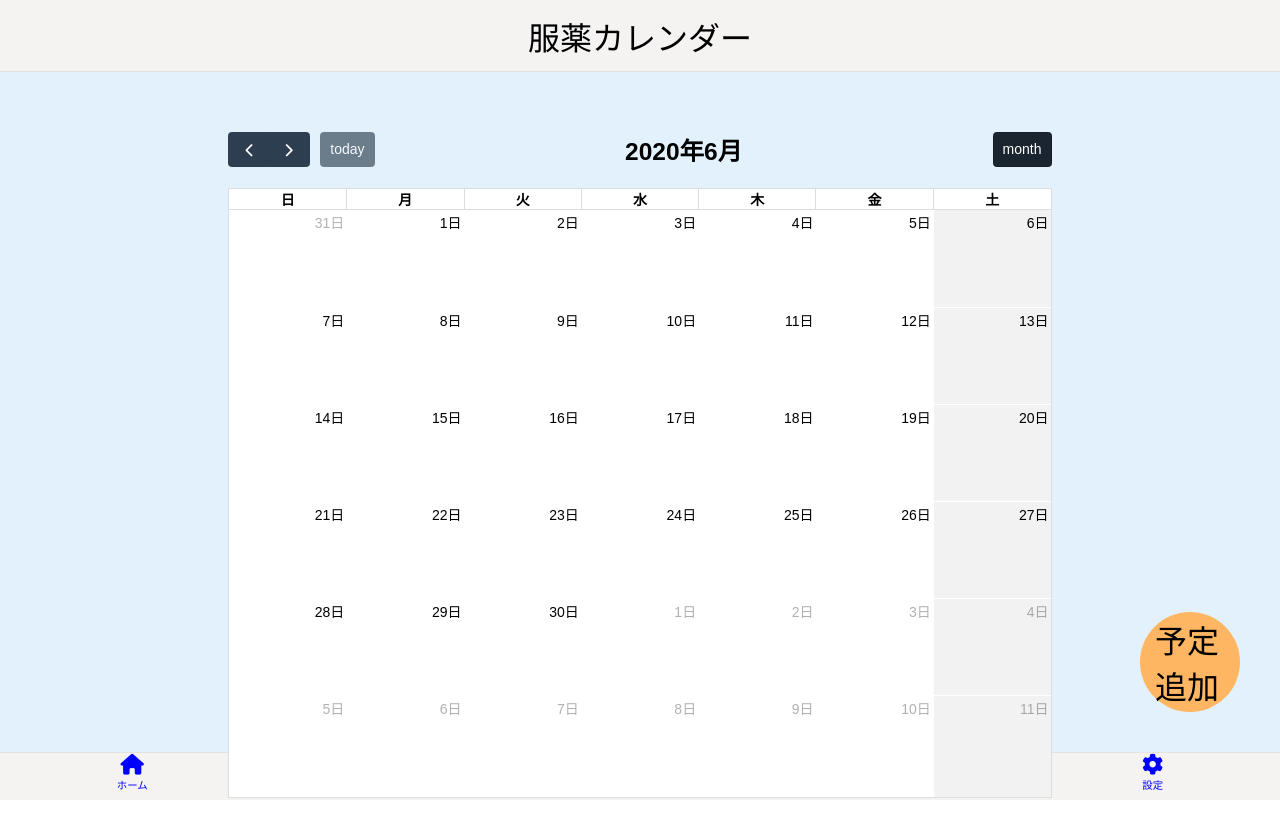
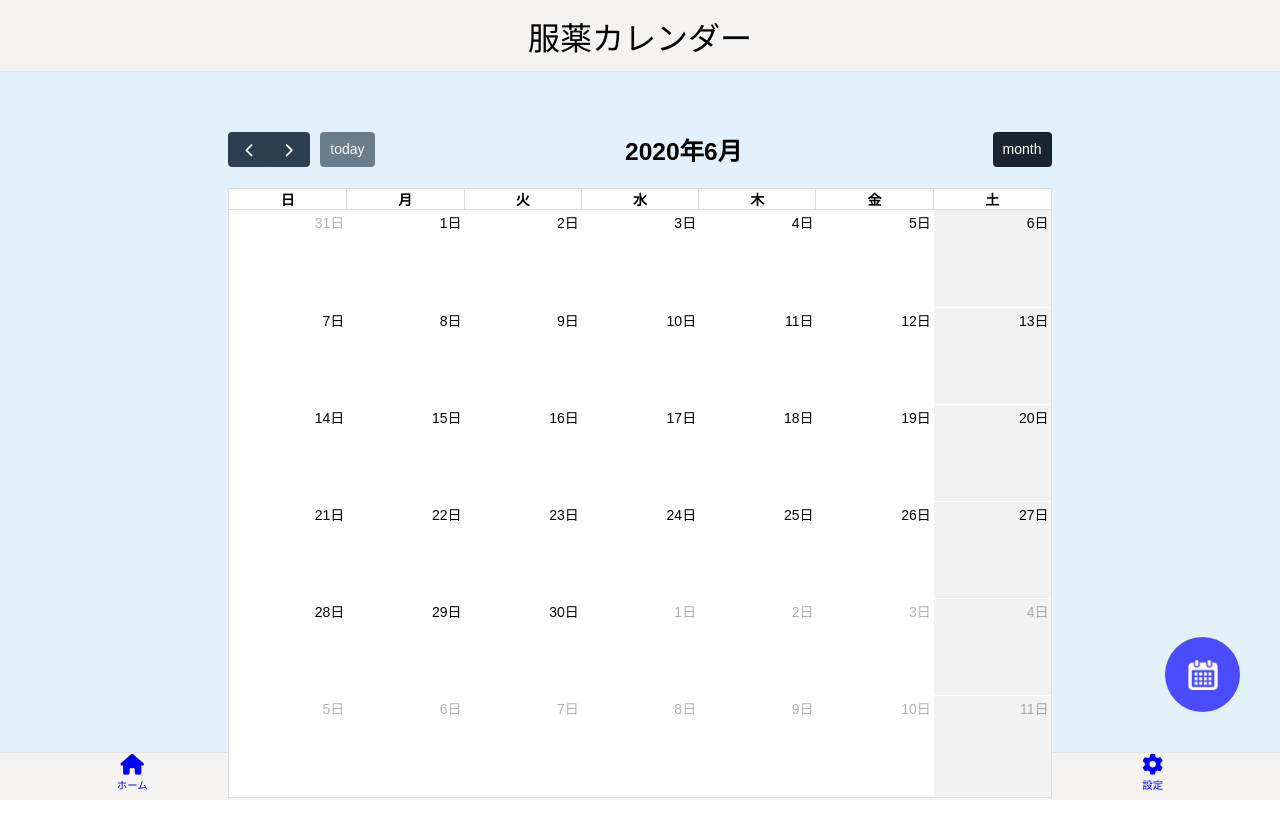
Before and after one commit to TTTTk84/oneteam, a website with bundled scripts: page www/scadule.html in a window 1280 px wide. Built offline with nearby package versions, Linux system fonts and the light colour scheme.

Commit message:
変更: 予定追加ボタンの見た目を変えた

```diff
--- a/www/css/scadule.css
+++ b/www/css/scadule.css
@@ -12,12 +12,10 @@ table {
     position: absolute;
     bottom: 5vh;
     right: 5vh;
-    background-color: rgb(255, 182, 98);
-    font-size: 2em;
-    height: 100px;
-    width: 100px;
+    background-color: rgb(75, 75, 255);
+    height: 75px;
+    width: 75px;
     border-radius: 1000px 1000px 1000px 1000px;
-    color: black;
     display: flex;
     flex-direction: column;
     justify-content: center;
--- a/www/scadule.html
+++ b/www/scadule.html
@@ -74,7 +74,7 @@
     </header>
 	<main>
 		<div id='calendar'></div>
-		<div id="add"><p>予定追加</p></div>
+		<div id="add"><img src="./image/calc.png" width=30 height=30></div>
 	</main>
 	<footer>
 		<div class="footer-content">
```
Also changed, not shown: www/image/calc.png (added).
